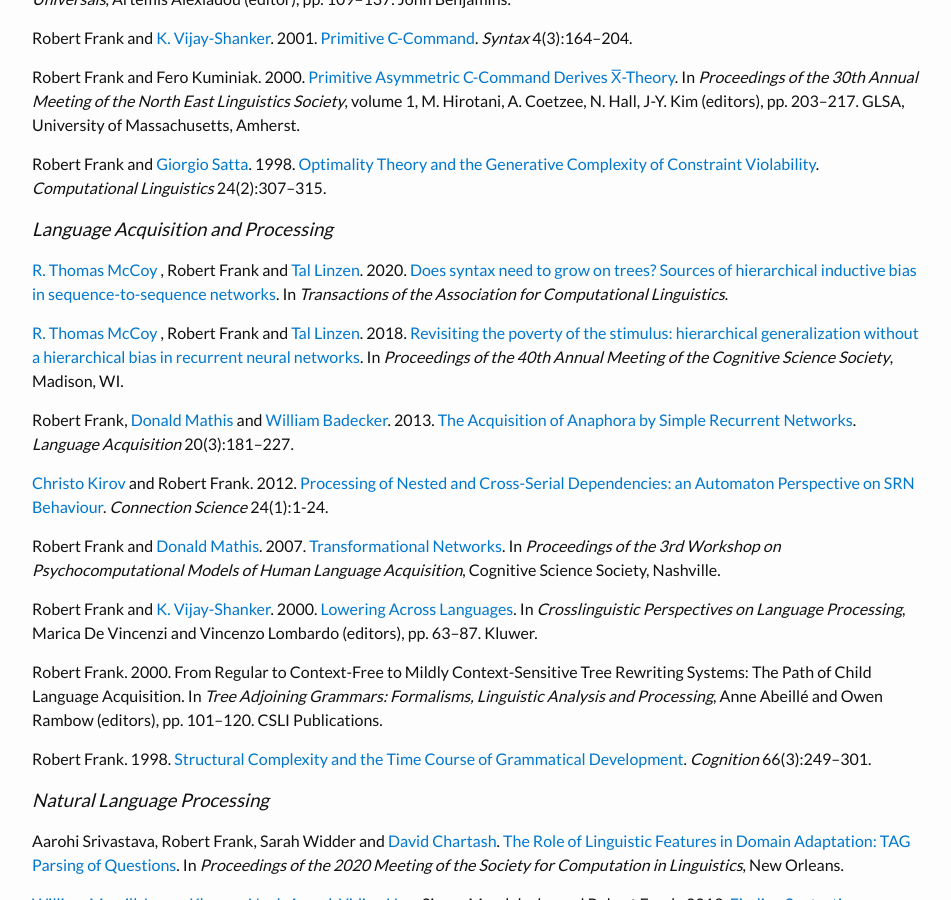
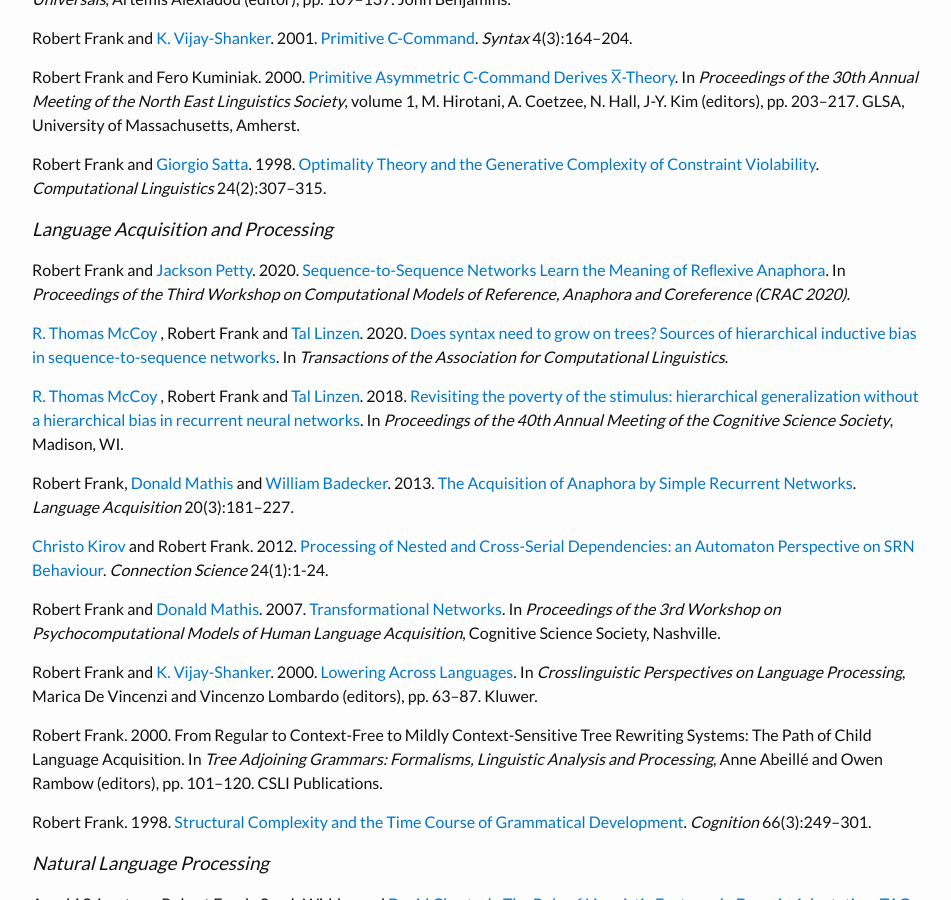
Before and after one commit to bobfrank1/bobfrank1.github.io, a Jekyll site: the page built from publications.md, in a window 1280 px wide and 900 px high, scrolled down 1118 px. Shown: the whole window, without its empty margins (163-1114 px from the left). Built offline with Jekyll 4.4.1, drawn with Linux system fonts in a browser that asks for light colours; some web fonts are replaced.

Commit message:
reflexives paper

```diff
--- a/publications.md
+++ b/publications.md
@@ -44,6 +44,8 @@ Robert Frank and [Giorgio Satta](http://www.dei.unipd.it/~satta/). 1998. [Optima
 
 ### Language Acquisition and Processing
 
+Robert Frank and [Jackson Petty](https://jacksonpetty.org). 2020. [Sequence-to-Sequence Networks Learn the Meaning of Reﬂexive Anaphora](http://clay.yale.edu/papers/frank-petty-reflexives.pdf). In *Proceedings of the Third Workshop on Computational Models of Reference, Anaphora and Coreference (CRAC 2020)*.
+
 [R. Thomas McCoy](https://tommccoy1.github.io) , Robert Frank and [Tal Linzen](http://tallinzen.net). 2020. [Does syntax need to grow on trees? Sources of hierarchical inductive bias in sequence-to-sequence networks](https://doi.org/10.1162/tacl_a_00304). In *Transactions of the Association for Computational Linguistics*.
 
 [R. Thomas McCoy](https://tommccoy1.github.io) , Robert Frank and [Tal Linzen](http://tallinzen.net). 2018. [Revisiting the poverty of the stimulus: hierarchical generalization without a hierarchical bias in recurrent neural networks](https://arxiv.org/abs/1802.09091). In *Proceedings of the 40th Annual Meeting of the Cognitive Science Society*, Madison, WI.
```
